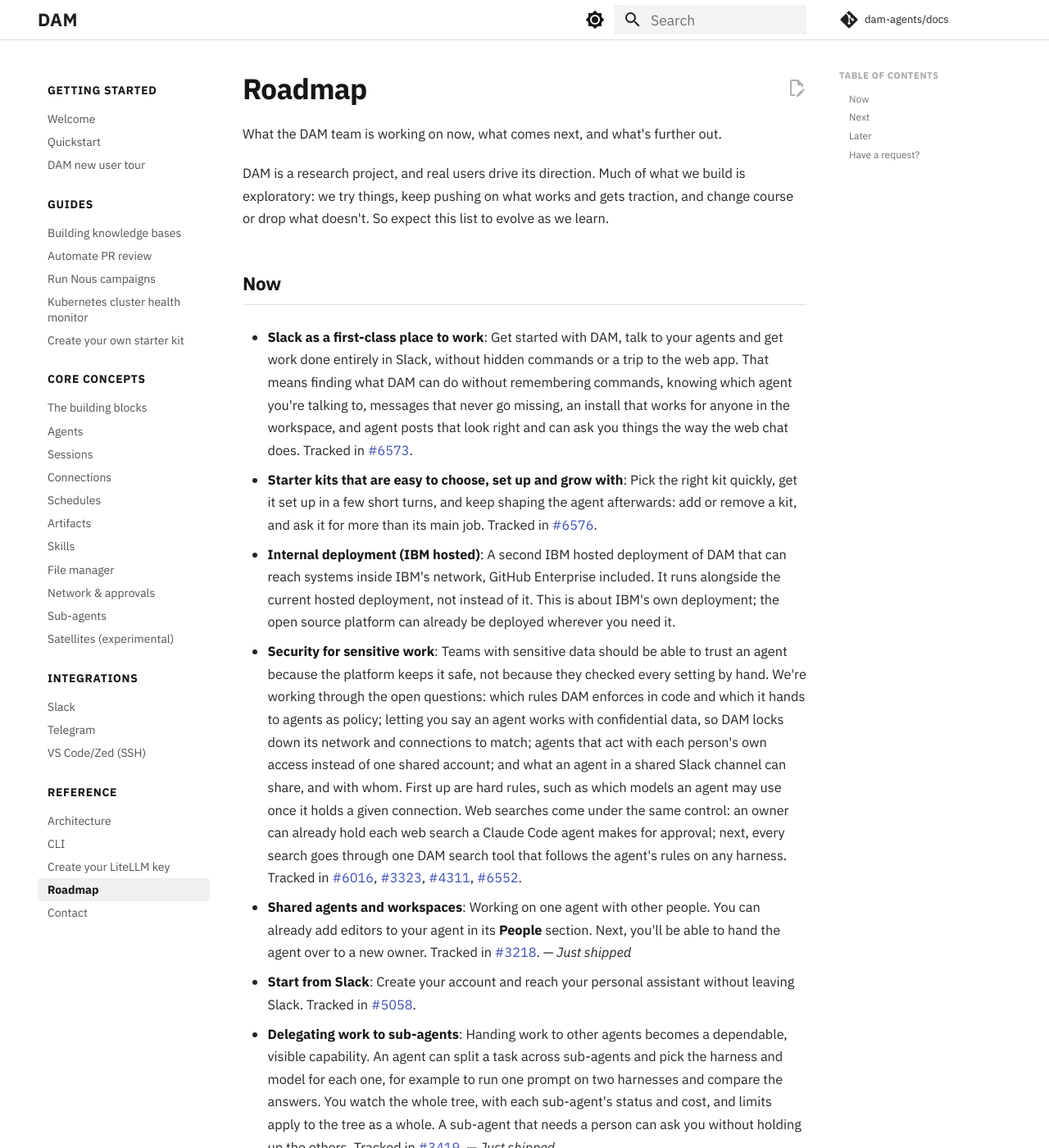
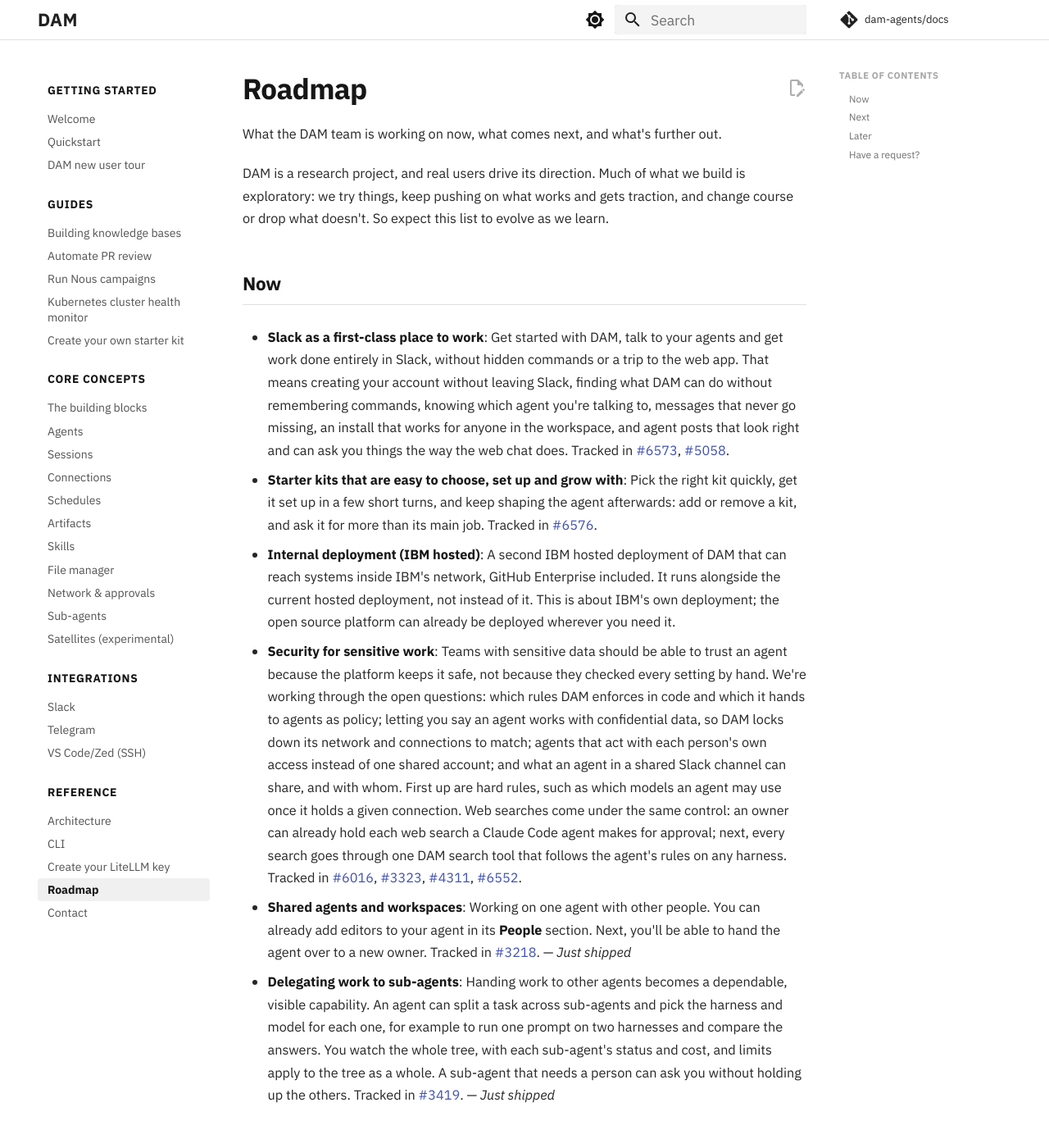
Before and after one commit to dam-agents/docs, an MkDocs documentation site: the page built from docs/reference/roadmap.md, in a window 1280 px wide and 1400 px high. Shown: the whole window at 82% size. Built offline with MkDocs 1.6.1 and Material for MkDocs 9.7.7, drawn with Linux system fonts in a browser that asks for light colours; comment, search, counter and statistics services are not loaded.

Commit message:
docs: roadmap folds Start from Slack into Slack as a first-class place to work (#12)
Assisted-By: Claude (Anthropic AI) <noreply@anthropic.com>

Signed-off-by: jenna-winkler <jw.8378@gmail.com>

```diff
--- a/docs/reference/roadmap.md
+++ b/docs/reference/roadmap.md
@@ -6,7 +6,7 @@ DAM is a research project, and real users drive its direction. Much of what we b
 
 ## Now
 
-- **Slack as a first-class place to work**: Get started with DAM, talk to your agents and get work done entirely in Slack, without hidden commands or a trip to the web app. That means finding what DAM can do without remembering commands, knowing which agent you're talking to, messages that never go missing, an install that works for anyone in the workspace, and agent posts that look right and can ask you things the way the web chat does. Tracked in [#6573](https://github.com/dam-agents/dam/issues/6573){:target="_blank"}.
+- **Slack as a first-class place to work**: Get started with DAM, talk to your agents and get work done entirely in Slack, without hidden commands or a trip to the web app. That means creating your account without leaving Slack, finding what DAM can do without remembering commands, knowing which agent you're talking to, messages that never go missing, an install that works for anyone in the workspace, and agent posts that look right and can ask you things the way the web chat does. Tracked in [#6573](https://github.com/dam-agents/dam/issues/6573){:target="_blank"}, [#5058](https://github.com/dam-agents/dam/issues/5058){:target="_blank"}.
 
 - **Starter kits that are easy to choose, set up and grow with**: Pick the right kit quickly, get it set up in a few short turns, and keep shaping the agent afterwards: add or remove a kit, and ask it for more than its main job. Tracked in [#6576](https://github.com/dam-agents/dam/issues/6576){:target="_blank"}.
 
@@ -15,8 +15,6 @@ DAM is a research project, and real users drive its direction. Much of what we b
 - **Security for sensitive work**: Teams with sensitive data should be able to trust an agent because the platform keeps it safe, not because they checked every setting by hand. We're working through the open questions: which rules DAM enforces in code and which it hands to agents as policy; letting you say an agent works with confidential data, so DAM locks down its network and connections to match; agents that act with each person's own access instead of one shared account; and what an agent in a shared Slack channel can share, and with whom. First up are hard rules, such as which models an agent may use once it holds a given connection. Web searches come under the same control: an owner can already hold each web search a Claude Code agent makes for approval; next, every search goes through one DAM search tool that follows the agent's rules on any harness. Tracked in [#6016](https://github.com/dam-agents/dam/issues/6016){:target="_blank"}, [#3323](https://github.com/dam-agents/dam/issues/3323){:target="_blank"}, [#4311](https://github.com/dam-agents/dam/issues/4311){:target="_blank"}, [#6552](https://github.com/dam-agents/dam/issues/6552){:target="_blank"}.
 
 - **Shared agents and workspaces**: Working on one agent with other people. You can already add editors to your agent in its **People** section. Next, you'll be able to hand the agent over to a new owner. Tracked in [#3218](https://github.com/dam-agents/dam/issues/3218){:target="_blank"}. — *Just shipped*
-
-- **Start from Slack**: Create your account and reach your personal assistant without leaving Slack. Tracked in [#5058](https://github.com/dam-agents/dam/issues/5058){:target="_blank"}.
 
 - **Delegating work to sub-agents**: Handing work to other agents becomes a dependable, visible capability. An agent can split a task across sub-agents and pick the harness and model for each one, for example to run one prompt on two harnesses and compare the answers. You watch the whole tree, with each sub-agent's status and cost, and limits apply to the tree as a whole. A sub-agent that needs a person can ask you without holding up the others. Tracked in [#3419](https://github.com/dam-agents/dam/issues/3419){:target="_blank"}. — *Just shipped*
 
```
